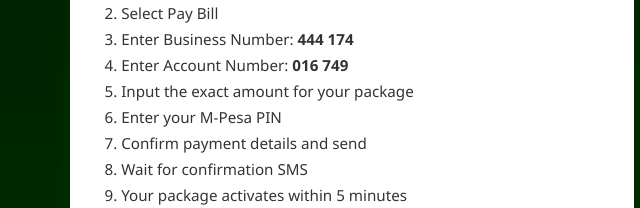
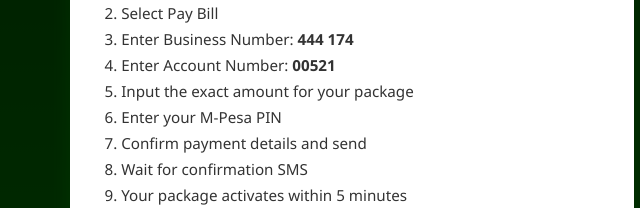
Before and after one commit to Facebookverify-kenya/Netsafi, a plain HTML site: page index.html in a window 1280 px wide. Both pictures are taken after a click on the element "3 Days - 8GB Ksh 49". Shown: the part 393-601 px from the top of the page, 304-944 px from the left. Drawn offline with Linux system fonts and the light colour scheme.

Commit message:
Update index.html
Added new account

```diff
--- a/index.html
+++ b/index.html
@@ -305,7 +305,7 @@
         <li>Select Pay Bill</li>
                <!-- <li>Select Buy Goods and Services</li>-->
         <li>Enter Business Number: <strong>444 174</strong></li>
-        <li>Enter Account Number: <strong>016 749</strong></li>
+        <li>Enter Account Number: <strong>00521</strong></li>
         <li>Input the exact amount for your package</li>
         <li>Enter your M-Pesa PIN</li>
         <li>Confirm payment details and send</li>
```
